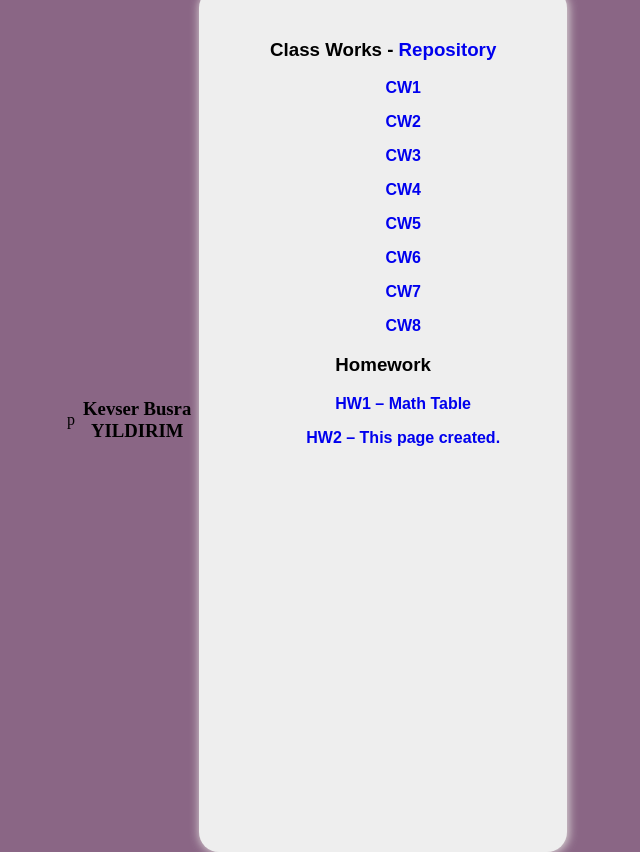
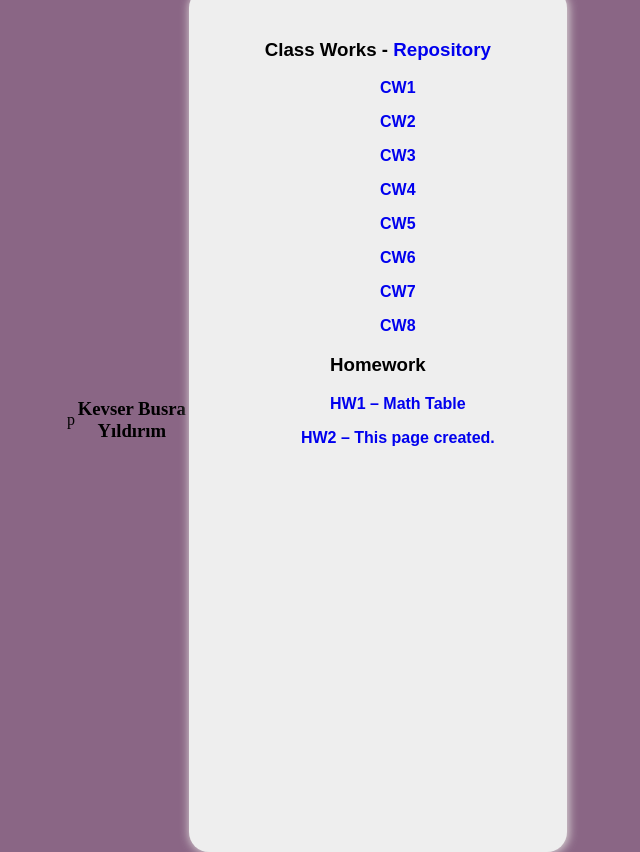
Before and after one commit to kevserbusrayildirim/AdvancedProgramming, a plain HTML site: page index.html in a window 1280 px wide. Shown: the whole page, without its empty margins (323-963 px from the left). Drawn offline with Linux system fonts and the light colour scheme; a web font is replaced by a local one.

Commit message:
Update index.html

```diff
--- a/index.html
+++ b/index.html
@@ -1,7 +1,7 @@
 p<!DOCTYPE html>
 <html lang="en-US">
   <head>
-    <h3>Kevser Busra YILDIRIM</h3>
+    <h3>Kevser Busra Yıldırım</h3>
     <link rel="icon" sizes="192x192" href="images/developer.png">
     <link rel="manifest" href="manifest.json">
     <meta charset="UTF-8">
```
